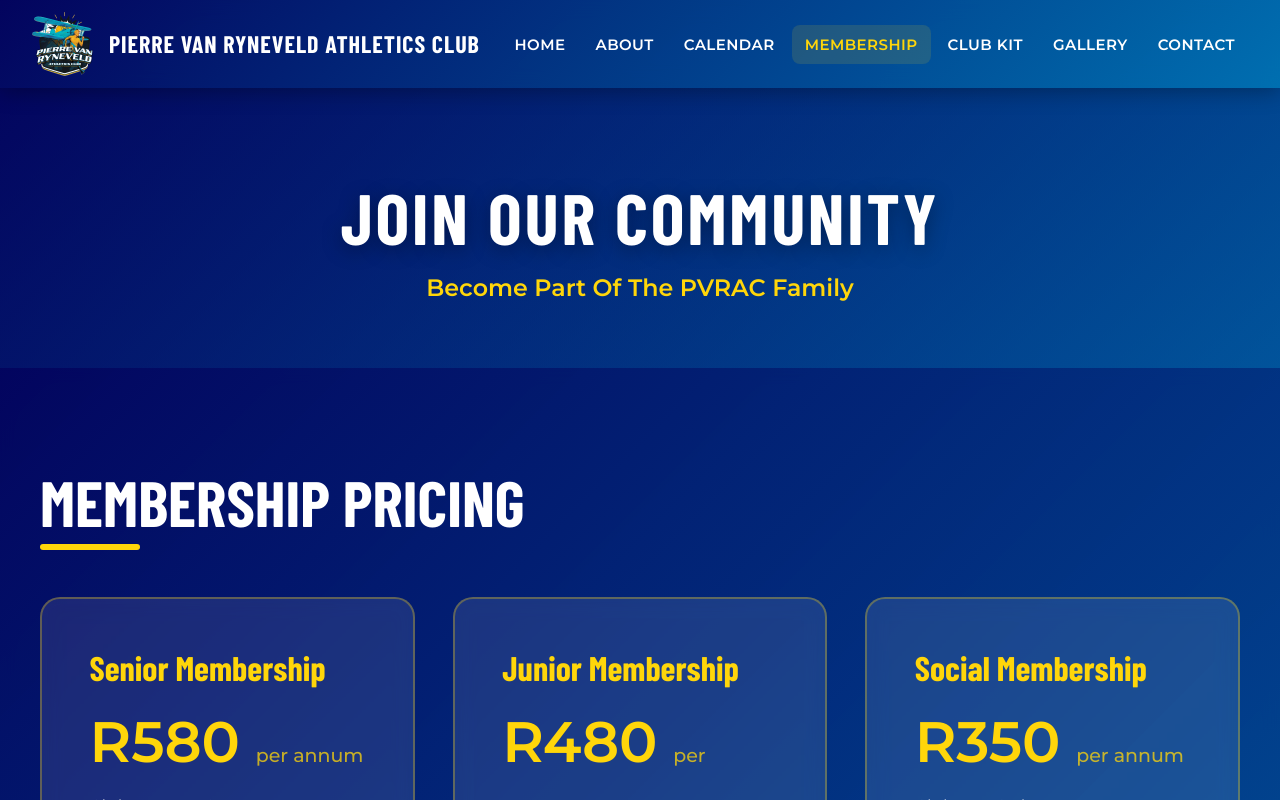
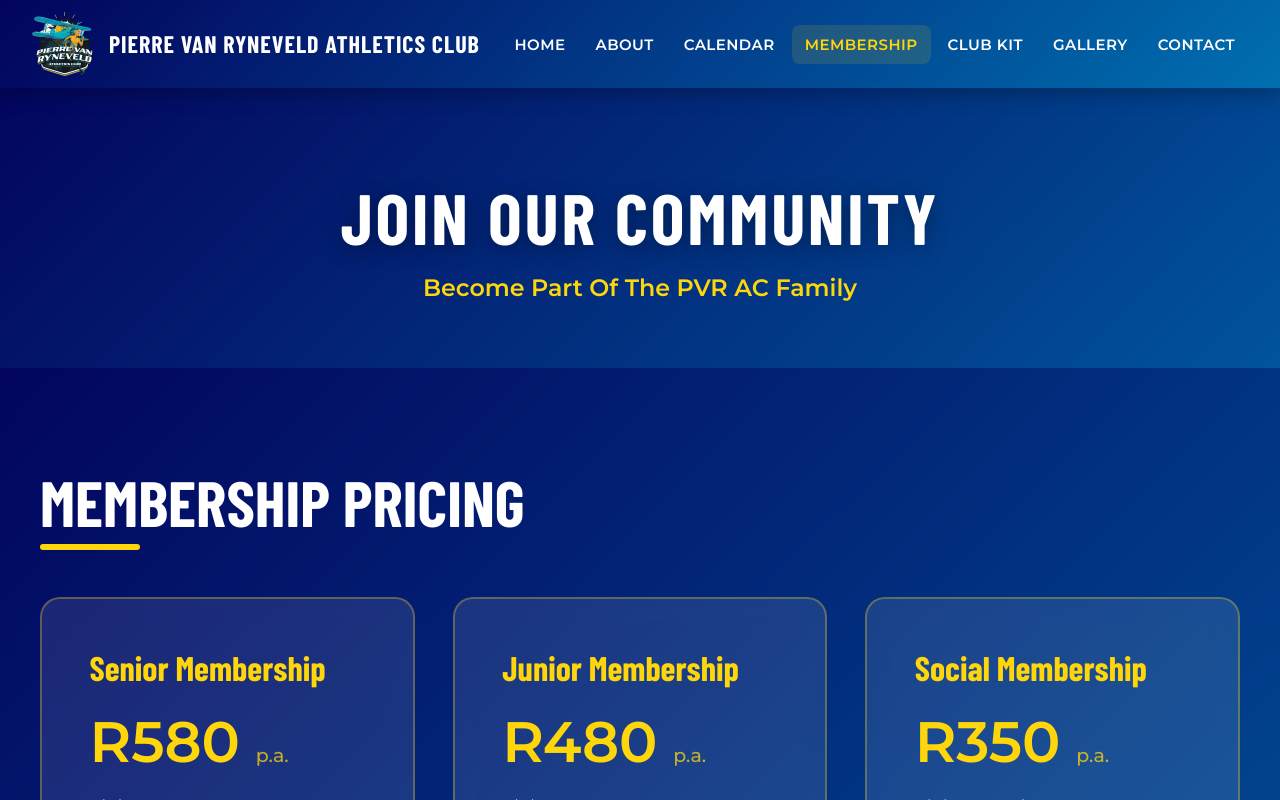
Before and after one commit to pvrac/pvrac-website, a Next.js app: page /membership in a window 1280 px wide. Shown: the top 800 px of the page. Built offline with nearby package versions, Linux system fonts and the light colour scheme; a web font is replaced by a local one.

Commit message:
Text changes

```diff
--- a/src/app/membership/page.tsx
+++ b/src/app/membership/page.tsx
@@ -5,13 +5,13 @@
 
 export const metadata: Metadata = {
   title: 'Membership | Pierre van Ryneveld Athletics Club',
-  description: 'PVRAC membership pricing, how to join, and downloadable forms.',
+  description: 'PVR AC membership pricing, how to join, and downloadable forms.',
 };
 
 export default function MembershipPage() {
   return (
     <>
-      <PageBanner title="Join Our Community" subtitle="Become Part Of The PVRAC Family" />
+      <PageBanner title="Join Our Community" subtitle="Become Part Of The PVR AC Family" />
 
       <section className={styles.membership}>
         <div className="container">
@@ -21,7 +21,7 @@
             <div className={styles.pricingCard}>
               <h3>Senior Membership</h3>
               <div className={styles.price}>
-                R580 <span className={styles.priceUnit}>per annum</span>
+                R580 <span className={styles.priceUnit}>p.a.</span>
               </div>
               <div className={styles.priceBreakdown}>
                 <div>Club Fee: R350</div>
@@ -36,7 +36,7 @@
             <div className={styles.pricingCard}>
               <h3>Junior Membership</h3>
               <div className={styles.price}>
-                R480 <span className={styles.priceUnit}>per annum</span>
+                R480 <span className={styles.priceUnit}>p.a.</span>
               </div>
               <div className={styles.priceBreakdown}>
                 <div>Club Fee: R350</div>
@@ -51,7 +51,7 @@
             <div className={styles.pricingCard}>
               <h3>Social Membership</h3>
               <div className={styles.price}>
-                R350 <span className={styles.priceUnit}>per annum</span>
+                R350 <span className={styles.priceUnit}>p.a.</span>
               </div>
               <div className={styles.priceBreakdown}>
                 <div>Club Fee Only</div>
```
